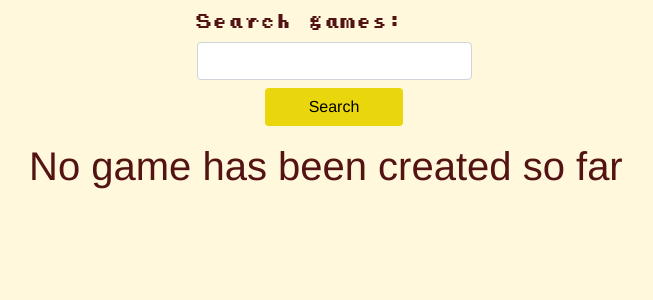
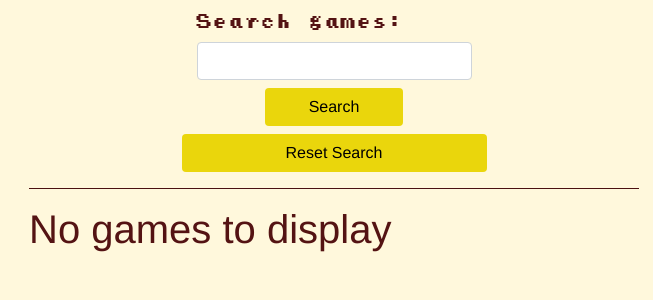
Before and after one commit to CS253-F20/project-cyoagen, a Flask app: page /browse_game in a window 1280 px wide. Shown: the part 70-370 px from the top of the page, without its empty margins (306-959 px from the left). Run offline with Flask 2, Linux system fonts and the light colour scheme; the visitor is signed in with stand-in values (Sample User, id 1); data that the repository does not hold is empty.

Commit message:
Changed search function to be more flexible and not need a new page separate from the browse page

```diff
--- a/app.py
+++ b/app.py
@@ -264,13 +264,13 @@ def search():
     otherwise they are shown the results of their search."""
     db = get_db()
     search_game = request.form['search_game']
-    cur = db.execute('SELECT title,id FROM games where title = ? AND published = ?', [search_game, True])
+    cur = db.execute('SELECT title,id FROM games where title like ? AND published = ?', [search_game, True])
     game = cur.fetchall()
     if not game:
         flash('No games like this')
         return redirect(url_for('browse_game'))
     else:
-        return render_template('search_game.html', games=game, Page="Browse Games")
+        return render_template('browse_game.html', games=game, Page="Browse Games")
 
 
 @app.route('/linking_handler', methods=['POST'])
--- a/templates/browse_game.html
+++ b/templates/browse_game.html
@@ -7,19 +7,18 @@
                <input class="form-control mb-2" type="text" size="15" id="content" name="search_game">
               <input class="btn btn-color col-lg-6 offset-lg-3" type="submit" value="Search">
             </form>
+            <a href={{ url_for('browse_game') }}><button class="btn btn-color col-lg-6 offset-lg-3 mt-2">Reset Search</button></a>
+            <hr>
         </div>
 
         {% for game in games %}
-            <div class="form-group">
-                <form class="col-lg-6 offset-lg-3 top-marg" action="{{ url_for('play_game') }}" method="get">
-                    <label class="eight-bit">{{ game.title }} </label>
-                    <input class="form-control" type="hidden" name="game_id" value="{{ game.id }}">
-                    <button class="btn btn-color" type="submit">View</button>
-                </form>
-            </div>
+            <form class="form-group" action="{{ url_for('play_game') }}" method="get">
+                <label class="eight-bit col-lg-4 offset-lg-2">{{ game.title }} </label>
+                <input class="form-control" type="hidden" name="game_id" value="{{ game.id }}">
+                <button class="btn btn-color col-lg-2 offset-lg-10" type="submit">View</button>
+            </form>
         {% else %}
-            <h1> No game has been created so far </h1>
+            <h1> No games to display </h1>
         {% endfor %}
-
     </div>
 {% endblock %}
```
Also changed, not shown: templates/search_game.html (deleted, +0 -27 lines).
